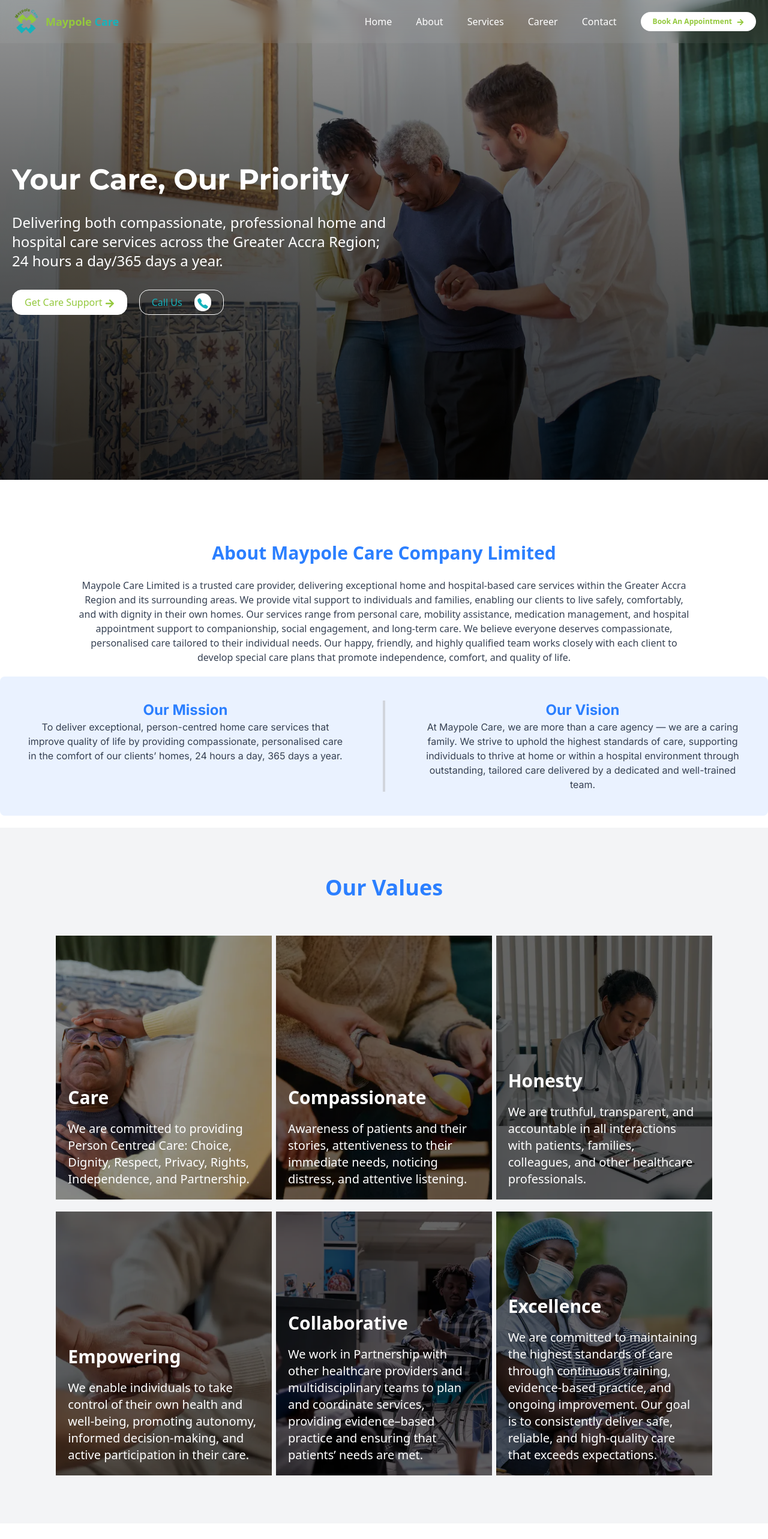
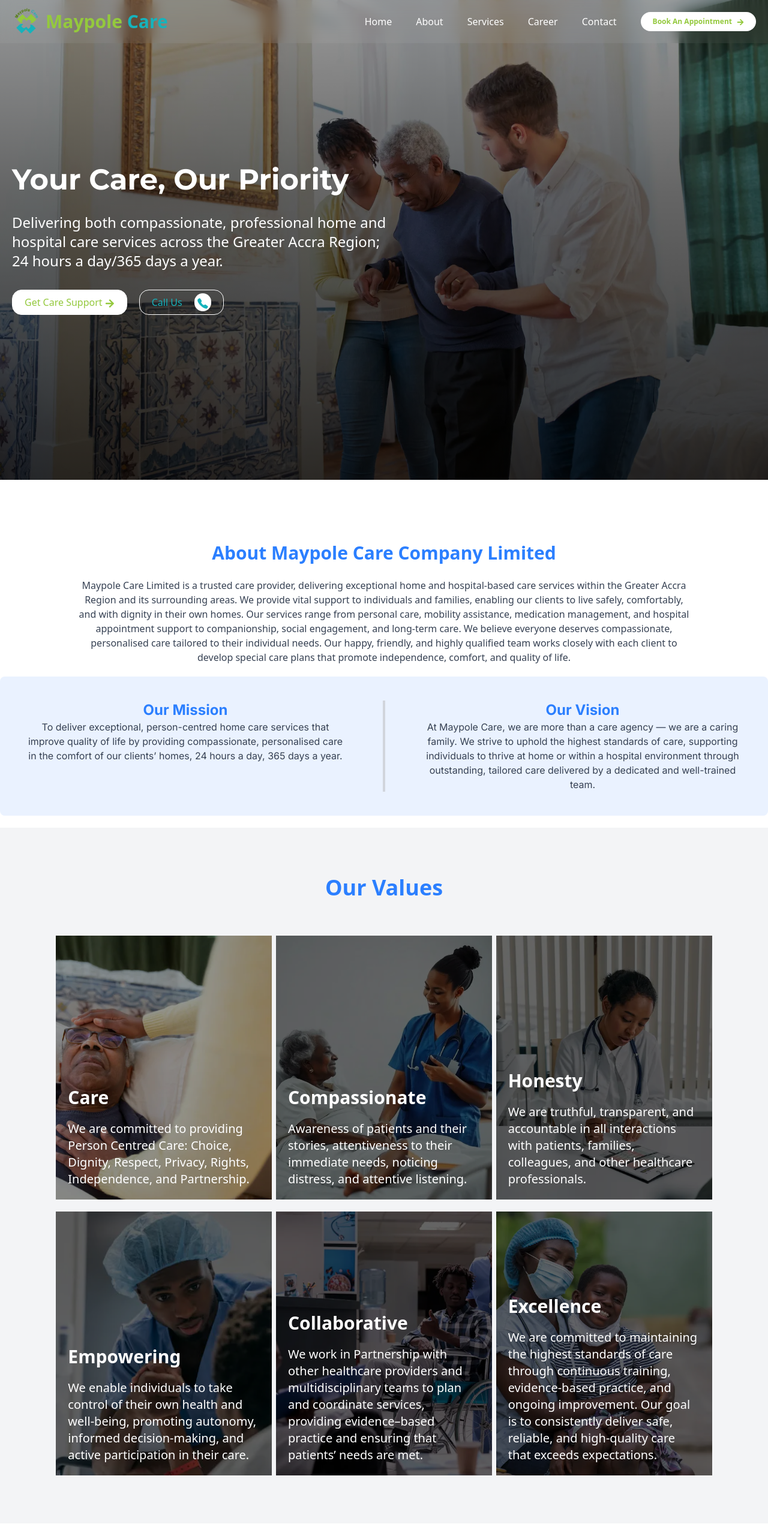
Before and after one commit to obedquao/maypole-care, a React (Vite) app in the folder maypole/: page / in a window 1280 px wide. Shown: the top 2566 px of the page at 60% size. Built offline with nearby package versions, Linux system fonts and the light colour scheme.

Commit message:
changed services

```diff
--- a/maypole/index.html
+++ b/maypole/index.html
@@ -1,11 +1,11 @@
-<!DOCTYPE html>
+<!doctype html>
 <html lang="en">
   <head>
     <meta charset="UTF-8" />
     <link rel="icon" type="image/svg+xml" href="/vite.svg" />
     <link href="/src/index.css" rel="stylesheet" />
     <meta name="viewport" content="width=device-width, initial-scale=1.0" />
-    <title>maypole</title>
+    <title>Maypole Care Ghana</title>
   </head>
   <body>
     <div id="root"></div>
--- a/maypole/src/components/navbar.jsx
+++ b/maypole/src/components/navbar.jsx
@@ -26,7 +26,7 @@
         >
           <a href="" className="flex gap-2 justify-center items-center">
             <img src="logo.png" alt="company logo" className="w-12 h-auto" />
-            <p className="text-secondary font-bold text-lg">
+            <p className="text-secondary font-extrabold text-3xl">
               Maypole <span className="text-primary">Care</span>{" "}
             </p>
           </a>
@@ -117,7 +117,7 @@
             </li>
             <li className="bg-white py-2 px-5 text-xs text-secondary rounded-2xl mb-2">
               <a
-                href="tel:+233550693731"
+                href="tel:+233256060995"
                 className="hover:text-primary font-bold text-lg"
               >
                 Book An Appointment
--- a/maypole/src/sections/about.jsx
+++ b/maypole/src/sections/about.jsx
@@ -89,7 +89,7 @@
           </li>
           <li className="relative inset-0 h-110 w-90 group overflow-hidden">
             <img
-              src="/images/compassionate.webp"
+              src="/images/passionate.webp"
               alt="compassionate image"
               className="object-cover w-full h-full group-hover:scale-110 transition-transform duration-700 ease-in-out"
             />
@@ -120,7 +120,7 @@
           </li>
           <li className="relative inset-0 h-110 w-90 group overflow-hidden">
             <img
-              src="/images/empowerment.webp"
+              src="/images/empowering.webp"
               alt="Empowerment image"
               className="object-cover w-full h-full group-hover:scale-110 transition-transform duration-700 ease-in-out"
             />
--- a/maypole/src/sections/services.jsx
+++ b/maypole/src/sections/services.jsx
@@ -104,9 +104,10 @@
         <ul className="flex flex-col gap-3 font-inter list-disc mt-8 ml-5">
           <li>Elderly Care</li>
           <li>Dementia Care</li>
+          <li>Palliative Care</li>
           <li>Physical Disabilities</li>
           <li>Learning Difficulties</li>
-          <li>Terminal Illness Care</li>
+
           <li>Behaviour That Challenges</li>
           <li>Companionship & Social Engagement</li>
         </ul>
```
Also changed, not shown: maypole/public/images/empowering.webp (added), maypole/public/images/passionate.webp (added).
